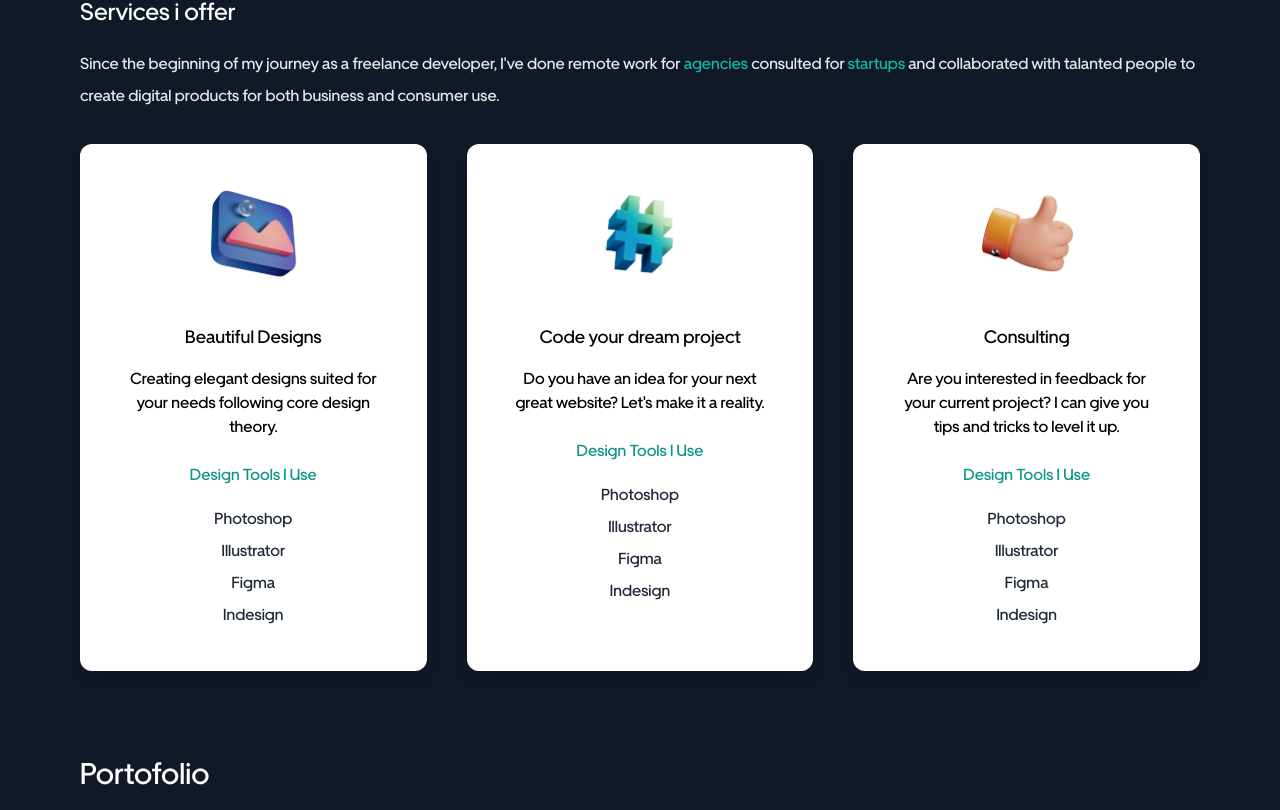
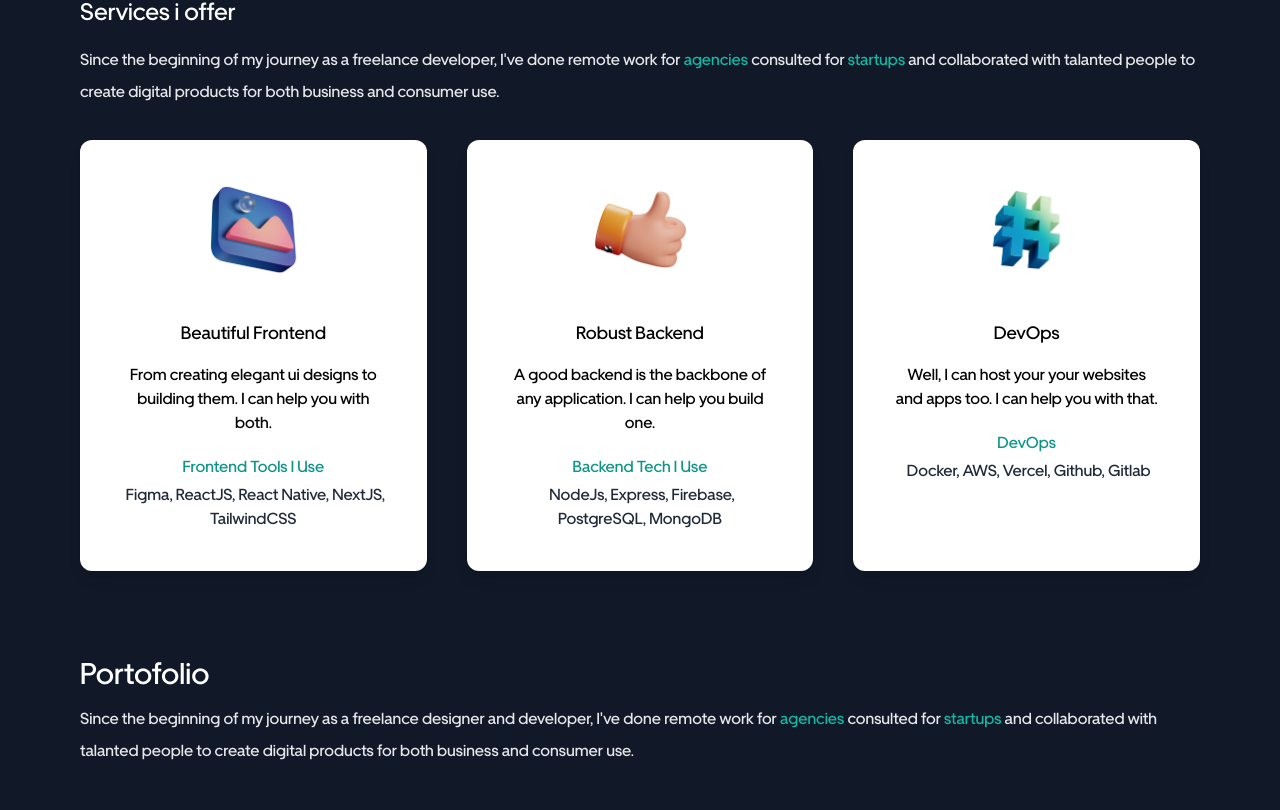
Before and after one commit to deepshetye/deepshetye, a Next.js app: page / in a window 1280 px wide. Shown: the part 816-1626 px from the top of the page. Built offline with nearby package versions, Linux system fonts and the light colour scheme.

Commit message:
New revamped page

```diff
--- a/pages/index.js
+++ b/pages/index.js
@@ -31,7 +31,9 @@ const images = [
   "HTML",
   "CSS",
   "JavaScript",
+  "TypeScript",
   "React",
+  "ReactNative",
   "Next.js",
   "TailwindCSS",
   "Node.js",
@@ -81,6 +83,7 @@ export default function Home() {
               </li>
             </ul>
           </nav>
+
           <div className="flex flex-col md:flex-row md:justify-between md:max-h-[80vh] md:py-24 items-center">
             <div className="text-left mt-8 md:mt-0">
               <h2 className="text-3xl text-teal-600 font-medium dark:text-teal-400 md:text-4xl">
@@ -156,7 +159,7 @@ export default function Home() {
 
         <section className="mt-4">
           <div>
-            <h3 className="text-2xl mb-3 dark:text-white">Services i offer</h3>
+            <h3 className="text-2xl mb-2 dark:text-white">Services i offer</h3>
             <p className="text-md py-2 leading-8 text-gray-800 dark:text-gray-200">
               Since the beginning of my journey as a freelance developer,
               I&apos;ve done remote work for
@@ -166,49 +169,47 @@ export default function Home() {
               for both business and consumer use.
             </p>
           </div>
+
           <div className="lg:flex gap-10">
             <div className="text-center shadow-lg p-10 rounded-xl mb-10 mt-6 dark:bg-white flex-1">
               <Image src={design} width={100} height={100} />
               <h3 className="text-lg font-medium pt-8 pb-2  ">
-                Beautiful Designs
+                Beautiful Frontend
               </h3>
               <p className="py-2">
-                Creating elegant designs suited for your needs following core
-                design theory.
+                From creating elegant ui designs to building them. I can help
+                you with both.
               </p>
-              <h4 className="py-4 text-teal-600">Design Tools I Use</h4>
-              <p className="text-gray-800 py-1">Photoshop</p>
-              <p className="text-gray-800 py-1">Illustrator</p>
-              <p className="text-gray-800 py-1">Figma</p>
-              <p className="text-gray-800 py-1">Indesign</p>
+              <h4 className="pt-3 pb-1 text-teal-600">Frontend Tools I Use</h4>
+              <span className="text-gray-800 ml-1">
+                Figma, ReactJS, React Native, NextJS, TailwindCSS
+              </span>
             </div>
+
+            <div className="text-center shadow-lg p-10 rounded-xl mb-10 mt-6 dark:bg-white flex-1">
+              <Image src={consulting} width={100} height={100} />
+              <h3 className="text-lg font-medium pt-8 pb-2 ">Robust Backend</h3>
+              <p className="py-2">
+                A good backend is the backbone of any application. I can help
+                you build one.
+              </p>
+              <h4 className="pt-3 pb-1 text-teal-600">Backend Tech I Use</h4>
+              <span className="text-gray-800 ml-1">
+                NodeJs, Express, Firebase, PostgreSQL, MongoDB
+              </span>
+            </div>
+
             <div className="text-center shadow-lg p-10 rounded-xl mb-10 mt-6 dark:bg-white flex-1">
               <Image src={code} width={100} height={100} />
-              <h3 className="text-lg font-medium pt-8 pb-2 ">
-                Code your dream project
-              </h3>
+              <h3 className="text-lg font-medium pt-8 pb-2 ">DevOps</h3>
               <p className="py-2">
-                Do you have an idea for your next great website? Let&apos;s make
-                it a reality.
+                Well, I can host your your websites and apps too. I can help you
+                with that.
               </p>
-              <h4 className="py-4 text-teal-600">Design Tools I Use</h4>
-              <p className="text-gray-800 py-1">Photoshop</p>
-              <p className="text-gray-800 py-1">Illustrator</p>
-              <p className="text-gray-800 py-1">Figma</p>
-              <p className="text-gray-800 py-1">Indesign</p>
-            </div>
-            <div className="text-center shadow-lg p-10 rounded-xl mb-10 mt-6 dark:bg-white flex-1">
-              <Image src={consulting} width={100} height={100} />
-              <h3 className="text-lg font-medium pt-8 pb-2 ">Consulting</h3>
-              <p className="py-2">
-                Are you interested in feedback for your current project? I can
-                give you tips and tricks to level it up.
-              </p>
-              <h4 className="py-4 text-teal-600">Design Tools I Use</h4>
-              <p className="text-gray-800 py-1">Photoshop</p>
-              <p className="text-gray-800 py-1">Illustrator</p>
-              <p className="text-gray-800 py-1">Figma</p>
-              <p className="text-gray-800 py-1">Indesign</p>
+              <h4 className="pt-3 pb-1 text-teal-600">DevOps</h4>
+              <span className="text-gray-800 ml-1">
+                Docker, AWS, Vercel, Github, Gitlab
+              </span>
             </div>
           </div>
         </section>
```
